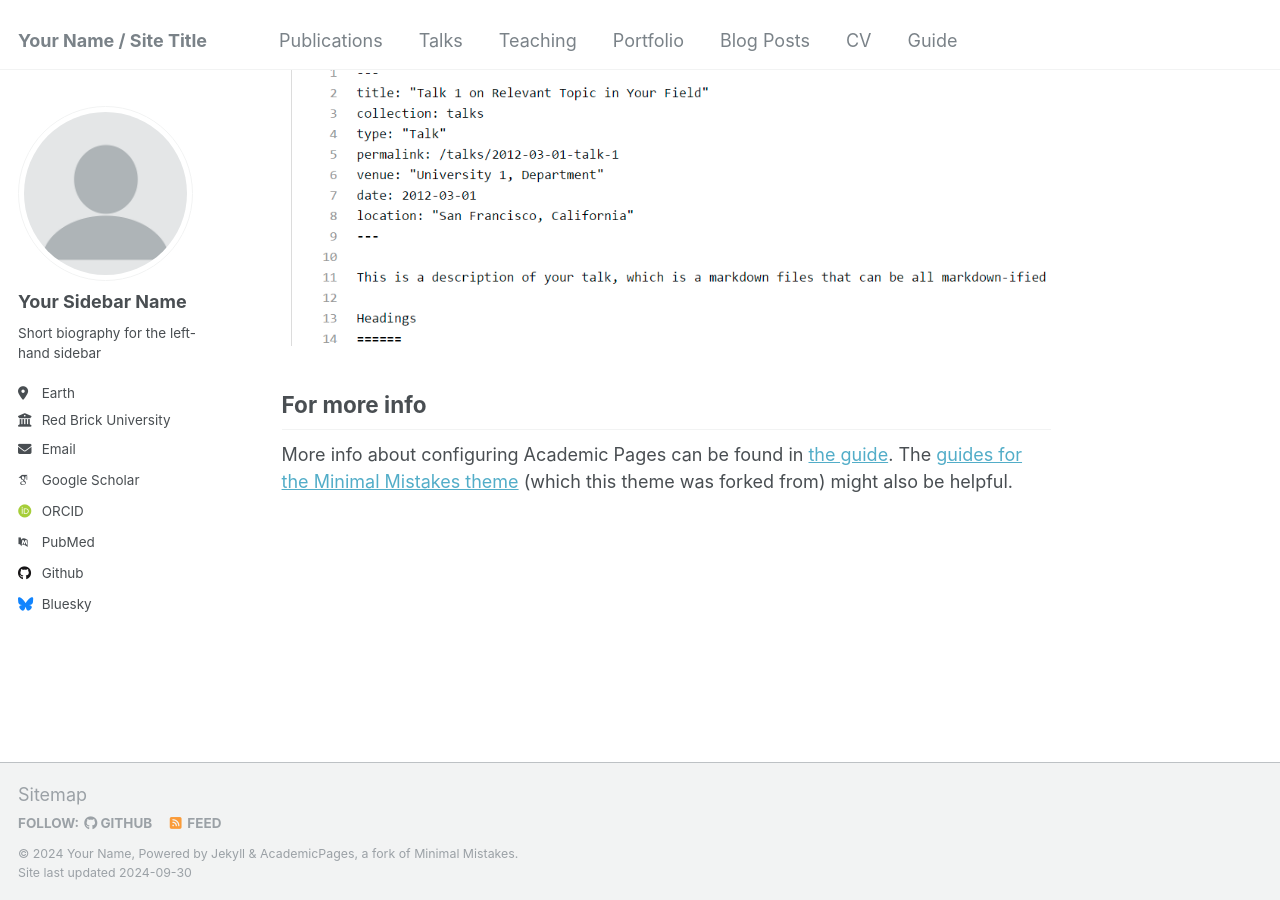
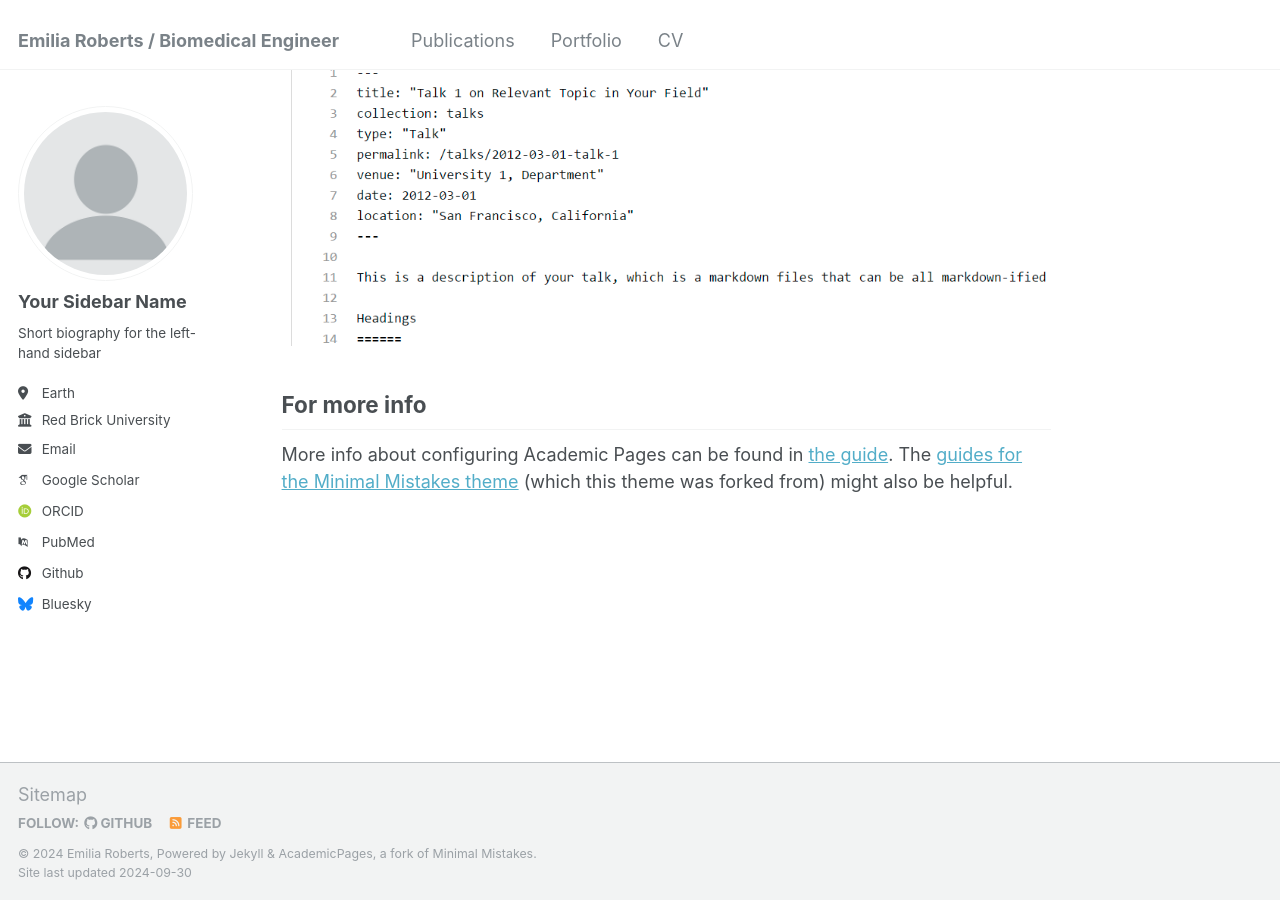
Before and after one commit to eroberts91/personal-site, a Jekyll site: the page built from _pages/about.md, in a window 1280 px wide and 900 px high, scrolled down 2643 px. Built offline with Jekyll 4.4.1, drawn with Linux system fonts in a browser that asks for light colours; some web fonts are replaced.

```diff
--- a/_config.yml
+++ b/_config.yml
@@ -8,9 +8,9 @@
 
 # Basic Site Settings
 locale                   : "en-US"
-title                    : "Your Name / Site Title"
+title                    : "Emilia Roberts / Biomedical Engineer"
 title_separator          : "-"
-name                     : &name "Your Name"
+name                     : &name "Emilia Roberts"
 description              : &description "personal description"
 url                      : https://academicpages.github.io # the base hostname & protocol for your site e.g. "https://mmistakes.github.io"
 baseurl                  : "" # the subpath of your site, e.g. "/blog"
```
Also changed, not shown: _data/navigation.yml (+8 -8 lines).
